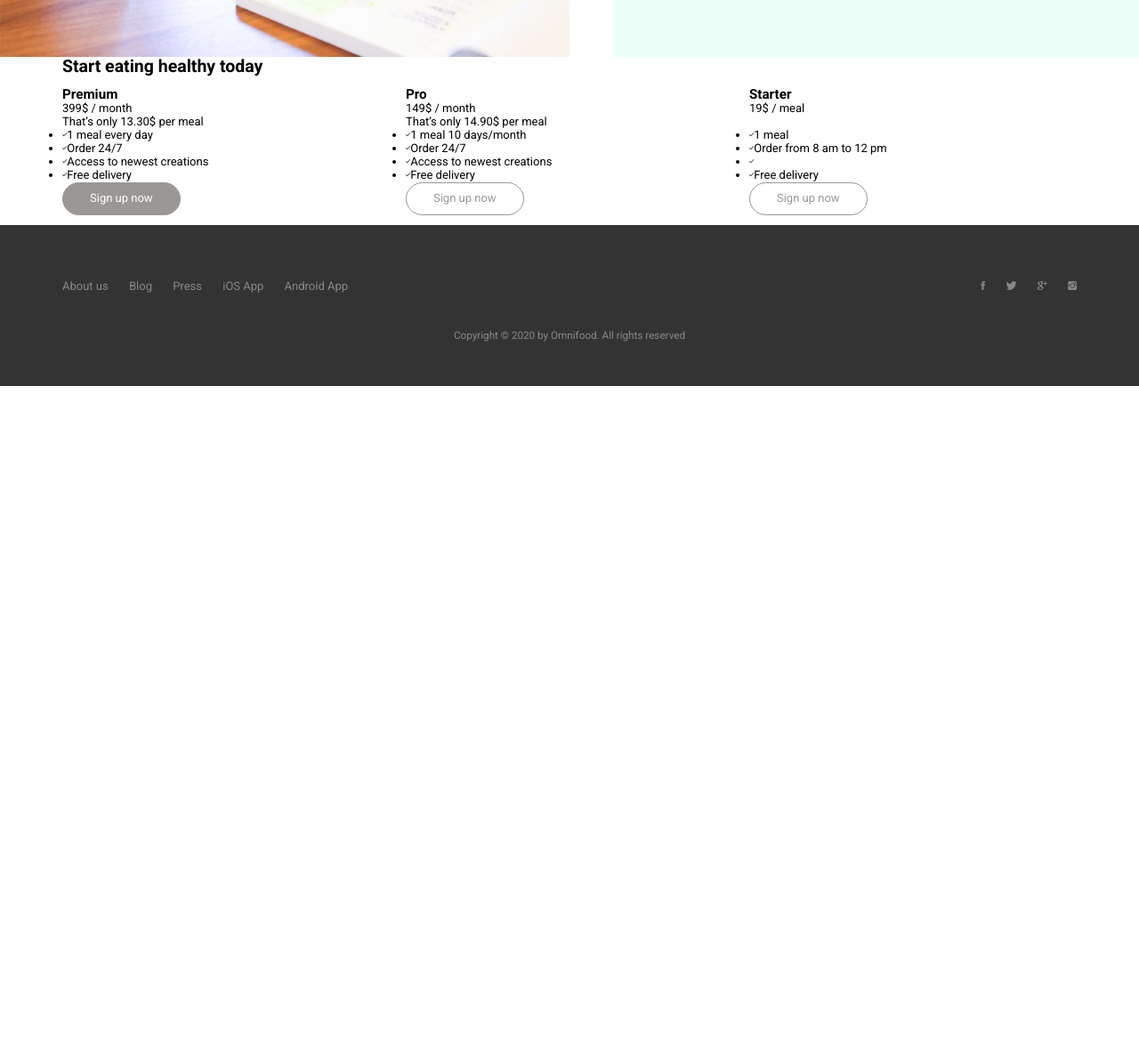
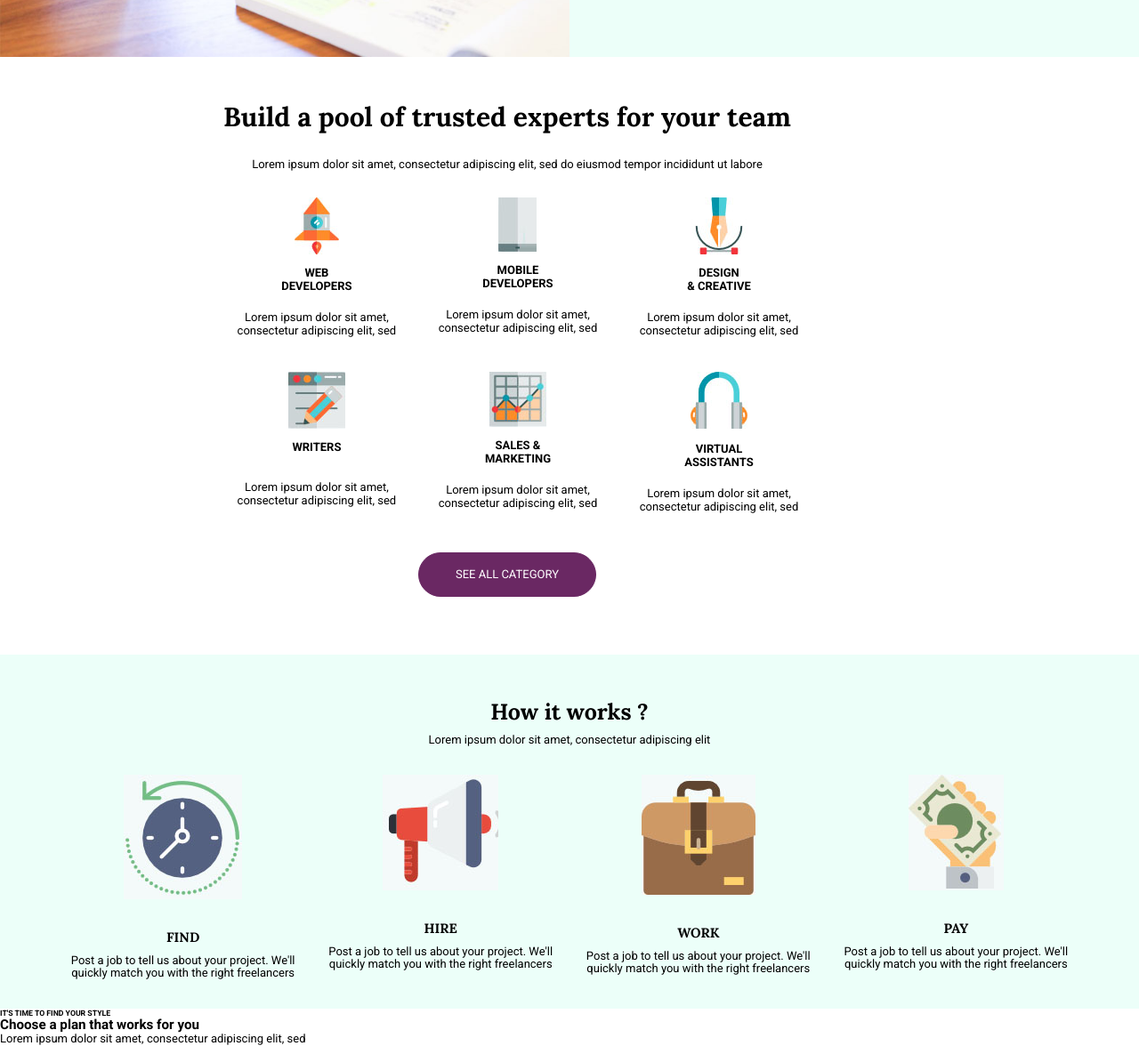
Before and after one commit to Ahmed-ElKodsh/freelancing, a plain HTML site: page index.html in a window 1280 px wide. Shown: the part 1537-2713 px from the top of the page at 89% size. Before the commit the page ends 1971 px from the top, so only its background shows below. Drawn offline with nearby package versions, Linux system fonts and the light colour scheme; files whose address does not match are found by name.

Commit message:
Adding more sections

```diff
--- a/index.html
+++ b/index.html
@@ -38,10 +38,11 @@
                 <h1>Get It Done With A Freelancer</h1>
                 <p>Grow your business with the top freelancing website</p>
 
-                <form>
-                  <input type="text" placeholder="What Type Of Work You Need?">
-                  <button type="submit">Submit</button>
-                </form>
+                <div class="Field Field--is-search">
+                  <input type="search" name="search" placeholder="What Type Of Work You Need ?" class="SearchBox-query"/>
+
+                  <button type="submit" class="Btn SearchBox-submitBtn">Search</button>
+                </div>
             </div>
 
 
@@ -66,6 +67,7 @@
             </div>
         </section>
 
+        <!-----section2------>
         <section class="section2">
             <img src="resources/img/image2.jpg">
             <div>
@@ -75,102 +77,88 @@
             </div>
         </section>
 
+        <!-----section3------>
+        <section class="section3 clearfix">
+            <h3>Build a pool of trusted experts for your team</h3>
+            <p>Lorem ipsum dolor sit amet, consectetur adipiscing elit, sed do eiusmod tempor incididunt ut labore</p>
 
-        <section class="section-plans">
             <div class="row">
-                <h2>Start eating healthy today</h2>
+                <div class="col span-1-of-4">
+                    <img src="resources/img/rocket.jpg" alt="rocket image">
+                    <h4>WEB<br>DEVELOPERS</h4>
+                    <p>Lorem ipsum dolor sit amet, consectetur adipiscing elit, sed</p>
+                </div>
+                <div class="col span-1-of-4">
+                    <img src="resources/img/mobile.jpg" alt="mobile image">
+                    <h4>MOBILE<br>DEVELOPERS</h4>
+                    <p>Lorem ipsum dolor sit amet, consectetur adipiscing elit, sed</p>
+                </div>
+                <div class="col span-1-of-4">
+                    <img src="resources/img/pen.jpg" alt="design image">
+                    <h4>DESIGN<br>&amp; CREATIVE</h4>
+                    <p>Lorem ipsum dolor sit amet, consectetur adipiscing elit, sed</p>
+                </div>
             </div>
             <div class="row">
-                <div class="col span-1-of-3">
-                    <div class="plan-box">
-                        <div>
-                            <h3>Premium</h3>
-                            <p class="plan-price">399$ <span>/ month</span></p>
-                            <p class="plan-price-meal">That’s only 13.30$ per meal</p>
-                        </div>
-                        <div>
-                            <ul>
-                                <li><i class="ion-ios-checkmark-empty icon-small"></i>1 meal every day</li>
-                                <li><i class="ion-ios-checkmark-empty icon-small"></i>Order 24/7</li>
-                                <li><i class="ion-ios-checkmark-empty icon-small"></i>Access to newest creations</li>
-                                <li><i class="ion-ios-checkmark-empty icon-small"></i>Free delivery</li>
-                            </ul>
-                        </div>
-                        <div>
-                            <a href="#" class="btn btn-full">Sign up now</a>
-                        </div>
-                    </div>
+                <div class="col span-1-of-4">
+                    <img src="resources/img/writer.jpg" alt="writer image">
+                    <h4>WRITERS</h4>
+                    <p class="writer">Lorem ipsum dolor sit amet, consectetur adipiscing elit, sed</p>
                 </div>
-                <div class="col span-1-of-3">
-                    <div class="plan-box">
-                        <div>
-                            <h3>Pro</h3>
-                            <p class="plan-price">149$ <span>/ month</span></p>
-                            <p class="plan-price-meal">That’s only 14.90$ per meal</p>
-                        </div>
-                        <div>
-                            <ul>
-                                <li><i class="ion-ios-checkmark-empty icon-small"></i>1 meal 10 days/month</li>
-                                <li><i class="ion-ios-checkmark-empty icon-small"></i>Order 24/7</li>
-                                <li><i class="ion-ios-checkmark-empty icon-small"></i>Access to newest creations</li>
-                                <li><i class="ion-ios-checkmark-empty icon-small"></i>Free delivery</li>
-                            </ul>
-                        </div>
-                        <div>
-                            <a href="#" class="btn btn-ghost">Sign up now</a>
-                        </div>
-                    </div>
+                <div class="col span-1-of-4">
+                    <img src="resources/img/chart.jpg" alt="chart image">
+                    <h4>SALES &amp;<br>MARKETING</h4>
+                    <p>Lorem ipsum dolor sit amet, consectetur adipiscing elit, sed</p>
                 </div>
-                <div class="col span-1-of-3">
-                    <div class="plan-box">
-                        <div>
-                            <h3>Starter</h3>
-                            <p class="plan-price">19$ <span>/ meal</span></p>
-                            <p class="plan-price-meal">&nbsp;</p> <!--special space character-->
-                        </div>
-                        <div>
-                            <ul>
-                                <li><i class="ion-ios-checkmark-empty icon-small"></i>1 meal</li>
-                                <li><i class="ion-ios-checkmark-empty icon-small"></i>Order from 8 am to 12 pm</li>
-                                <li><i class="ion-ios-checkmark-empty icon-small"></i></li>
-                                <li><i class="ion-ios-checkmark-empty icon-small"></i>Free delivery</li>
-                            </ul>
-                        </div>
-                        <div>
-                            <a href="#" class="btn btn-ghost">Sign up now</a>
-                        </div>
-                    </div>
+                <div class="col span-1-of-4">
+                    <img src="resources/img/headphone.jpg" alt="headphone image">
+                    <h4>VIRTUAL<br>ASSISTANTS</h4>
+                    <p>Lorem ipsum dolor sit amet, consectetur adipiscing elit, sed</p>
+                </div>
+            </div>
+            <div>
+                <button class="btn btn-full category">SEE ALL CATEGORY</button>
+            </div>
+        </section>
+
+        <!-----section4------>
+        <section class="section4">
+            <h3>How it works ?</h3>
+            <p>Lorem ipsum dolor sit amet, consectetur adipiscing elit</p>
+            <div class="row">
+                <div class="col span-1-of-4">
+                    <img src="resources/img/clock.jpg" alt="clock image">
+                    <h4>FIND</h4>
+                    <p>Post a job to tell us about your project. We'll quickly match you with the right freelancers</p>
+                </div>
+                <div class="col span-1-of-4">
+                    <img src="resources/img/hire.jpg" alt="hire image">
+                    <h4>HIRE</h4>
+                    <p>Post a job to tell us about your project. We'll quickly match you with the right freelancers</p>
+                </div>
+                <div class="col span-1-of-4">
+                    <img src="resources/img/work.jpg" alt="work image">
+                    <h4>WORK</h4>
+                    <p>Post a job to tell us about your project. We'll quickly match you with the right freelancers</p>
+                </div>
+                <div class="col span-1-of-4">
+                    <img src="resources/img/pay.jpg" alt="pay image">
+                    <h4>PAY</h4>
+                    <p>Post a job to tell us about your project. We'll quickly match you with the right freelancers</p>
                 </div>
             </div>
         </section>
 
-        <footer>
-            <div class="row">
-                <div class="col span-1-of-2">
-                    <ul class="footer-nav">
-                        <li><a href="#">About us</a></li>
-                        <li><a href="#">Blog</a></li>
-                        <li><a href="#">Press</a></li>
-                        <li><a href="#">iOS App</a></li>
-                        <li><a href="#">Android App</a></li>
-                    </ul>
-                </div>
-                <div class="col span-1-of-2">
-                    <ul class="social-links">
-                        <li><a href="#"><i class="ion-social-facebook"></i></a></li>
-                        <li><a href="#"><i class="ion-social-twitter"></i></a></li>
-                        <li><a href="#"><i class="ion-social-googleplus"></i></a></li>
-                        <li><a href="#"><i class="ion-social-instagram"></i></a></li>
-                    </ul>
-                </div>
-            </div>
-            <div class="row">
-                <p>
-                    Copyright &copy; 2020 by Omnifood. All rights reserved
-                </p>
-            </div>
+        <!-----section5------>
+        <section5 class="section5">
+            <h6>IT'S TIME TO FIND YOUR STYLE</h6>
+            <h3>Choose a plan that works for you</h3>
+            <p>Lorem ipsum dolor sit amet, consectetur adipiscing elit, sed</p>
 
-        </footer>
+        </section5>
+
+
+
 
     </body>
 </html>
--- a/resources/css/style.css
+++ b/resources/css/style.css
@@ -207,6 +207,68 @@ button {
 }
 
 
+.Field {
+  display: flex;
+}
+
+.SearchBox-query {
+  // Shrink and grow as needed, but never shrink so
+  // small that we can't read the placeholder
+  flex: 1 0 8em;
+}
+
+.SearchBox-submitBtn {
+  // Never shrink or grow
+  flex: 0 0 auto;
+}
+
+.Field--is-search:before {
+  // Don't shrink or grow and use a default size
+  flex: 0 0 2.75em;
+
+  // Use flexbox to center the icon
+  display: inline-flex;
+  align-items: center;
+  justify-content: center;
+}
+
+/* VISUAL DESIGN DETAILS */
+.SearchBox {
+  margin: 3rem auto 0;
+  max-width: 80%;
+}
+
+.Field--is-search:before {
+    border-radius: 2px 0 0 2px;
+    background: #ccc;
+
+    font-family: 'FontAwesome';
+    font-weight: normal;
+    font-style: normal;
+    color: #797979;
+
+    content: "\f002";
+}
+
+.SearchBox-query {
+    background: #e9e9e9;
+    overflow: hidden;
+    text-overflow: ellipsis;
+    white-space: nowrap;
+}
+
+.SearchBox-query:focus {
+  background: white;
+}
+
+.SearchBox-submitBtn {
+  border-radius: 0 2px 2px 0;
+  background: #9792E3;
+  font-weight: 300;
+  text-transform: uppercase;
+  color: #EDFFEC;
+}
+
 /*------section1----*/
 .section1{
     font-family: 'Open Sans';
@@ -237,8 +299,8 @@ button {
 
 .section2 div {
     padding-top: 100px;
-    margin-left: 50px;
-    padding-right: 100px;
+    padding-left: 50px;
+    padding-right: 50px;
     background-color: rgba(127, 255, 212, 0.15);
 }
 
@@ -254,84 +316,85 @@ button {
     padding-top: 50px;
 }
 
-/* ------------------------------------------------- */
-/* FOOTER */
-/* ------------------------------------------------- */
 
-footer {
-    background-color: #333;
-    padding: 50px;
+/*----------section3--------*/
+.section3 {
+    display: inline-block;
+    padding-top: 50px;
+    text-align: center;
 }
 
-.footer-nav {
-    list-style: none;
-    float: left;
+.section3 h3 {
+    padding-bottom: 10px;
+    font-size: 30px;
+    font-family: "Lora";
 }
 
-.social-links {
-    list-style: none;
-    float: right
+.section3 h4 {
+    padding-top: 10px;
 }
 
-.footer-nav li,
-.social-links li {
-    display: inline-block;
-    margin-right: 20px;
+.section3 p {
+    padding-top: 20px;
+    padding-bottom: 20px;
 }
 
-.footer-nav li:last-child,
-.social-links li:last-child {
-   margin-right: 0;
+.section3 .row {
+    padding-left: 250px;
 }
 
-.footer-nav li a:link,
-.footer-nav li a:visited,
-.social-links li a:link,
-.social-links li a:visited {
-    text-decoration: none;
-    border: 0;
-    color: #888;
-    -webkit-transition: color 0.2s;
-    transition: color 0.2s;
+.section3 .category {
+    height: 50px;
+    width: 200px;
+    margin-top: 15px;
+    border-radius: 25px;
 }
 
-.footer-nav li a:hover,
-.footer-nav li a:active {
-    color: #ddd;
+.section3 .writer {
+    padding-top: 30px;
 }
 
-.social-links li:link,
-.social-links li:visited {
-    font-size: 180%;
+
+/*-------section4------------*/
+.section4 {
+    display: inline-block;
+    margin-top: 50px;
+    text-align: center;
+    background-color: rgba(127, 255, 212, 0.15);
+    width: 100%;
 }
 
-.ion-social-facebook,
-.ion-social-twitter,
-.ion-social-googleplus,
-.ion-social-instagram {
-    -webkit-transition: color 0.2s;
-    transition: color 0.2s;
+.section4 h3 {
+    padding-top: 50px;
+    padding-bottom: 10px;
+    font-size: 25px;
+    font-family: 'Lora';
 }
 
-.ion-social-facebook:hover {
-    color: #3b5998;
+.section4 h4 {
+    font-size: 15px;
+    font-family: 'Lora';
 }
 
-.ion-social-twitter:hover {
-    color: #00aced;
+.section4 p {
+    padding-bottom: 20px;
+
 }
 
-.ion-social-googleplus:hover {
-    color: #dd4539;
+.section4 img {
+    padding-bottom: 30px;
 }
 
-.ion-social-instagram:hover {
-    color: #517fa4;
+.section4 div p {
+    padding-top: 10px;
+}
+.section4 img:after {
+    display: block;
+    height: 1px;
+    background-color: #e67e22;
+    content: " ";
+    width: 100px;
+    margin: 0 auto;
 }
 
-footer p {
-    color: #888;
-    text-align: center;
-    font-size: 90%;
-    margin-top: 30px;
-}
+/*-------section5------*/
```
Also changed, not shown: resources/img/clock.jpg (added), resources/img/hire.jpg (added), resources/img/pay.jpg (added).
